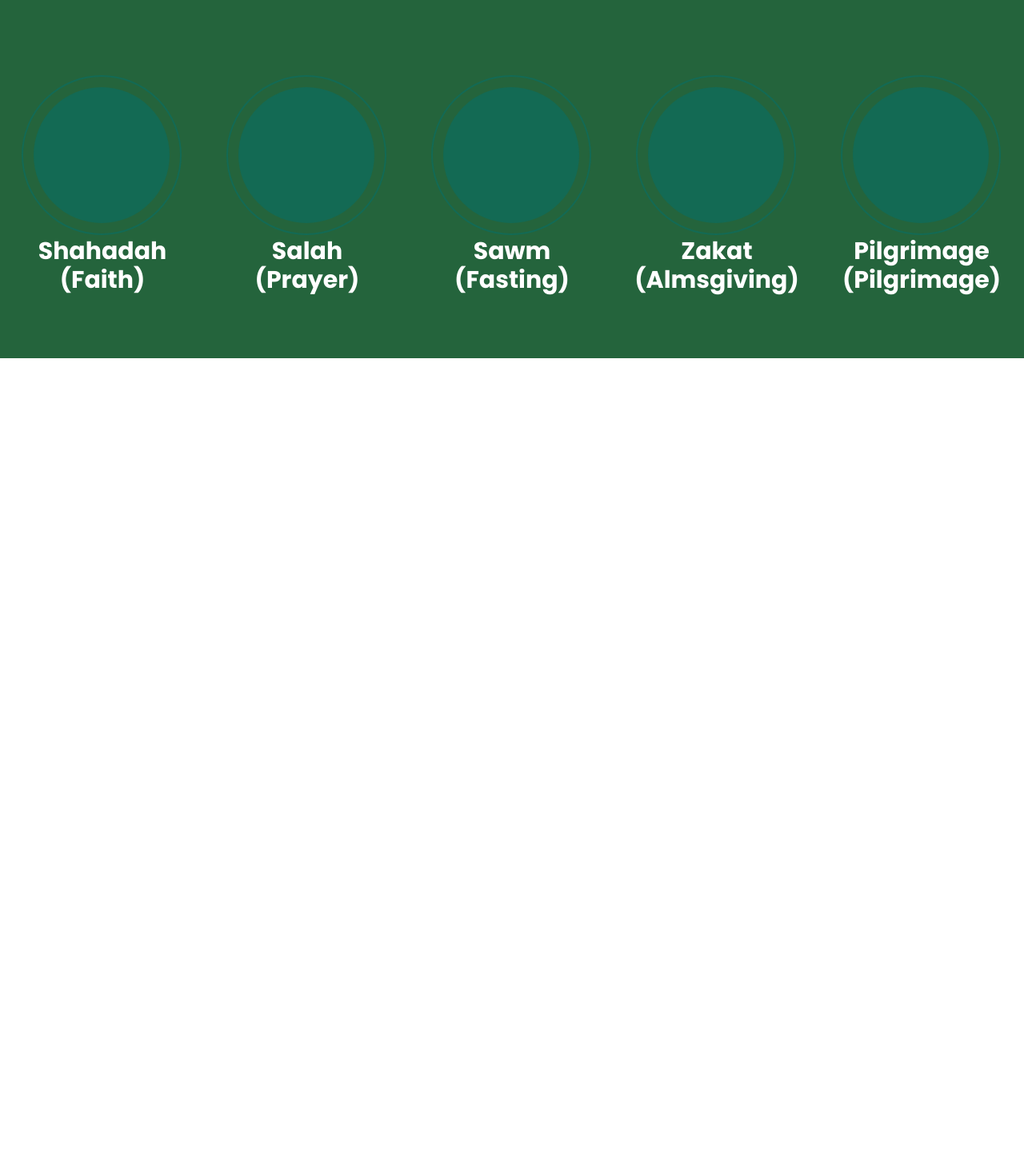
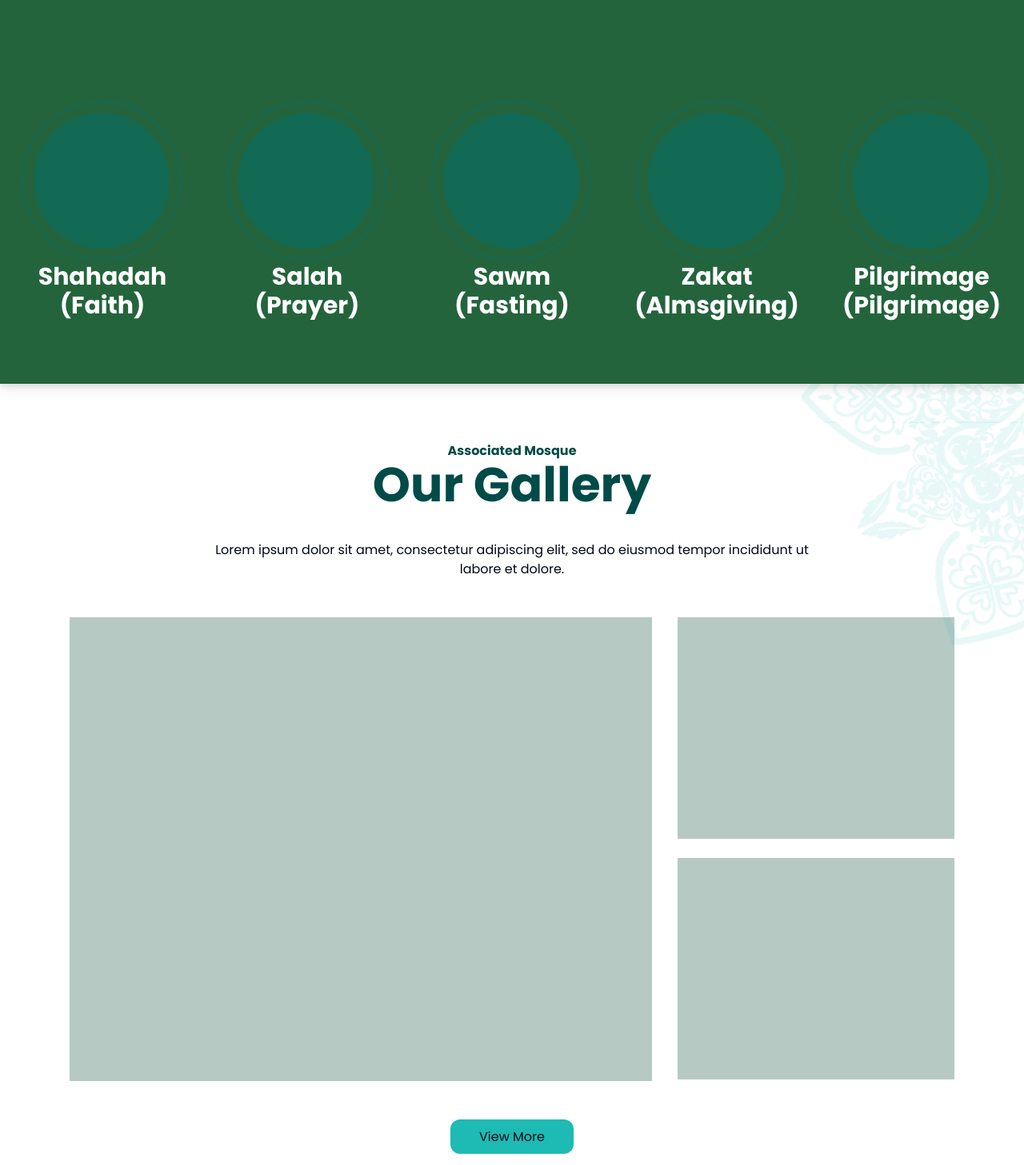
Before and after one commit to pandupan/mesjid-ku, a Next.js app: page /home in a window 1280 px wide. Shown: the part 1793-3250 px from the top of the page at 80% size. Before the commit the page ends 2241 px from the top, so only its background shows below. Built offline with nearby package versions, Linux system fonts and the light colour scheme.

Commit message:
[ADD] - OurGallery

```diff
--- a/app/home/page.tsx
+++ b/app/home/page.tsx
@@ -1,6 +1,7 @@
 import HeroSectionHP from '@/components/pages/HomePageT1/HeroSectionHP'
 import HistoryOfCenter from '@/components/pages/HomePageT1/HistoryOfCenter'
 import NamazTimings from '@/components/pages/HomePageT1/NamazTimings'
+import OurGallery from '@/components/pages/HomePageT1/OurGallery'
 import PillarsOfIslam from '@/components/pages/HomePageT1/PillarsOfIslam'
 import React from 'react'
 
@@ -11,6 +12,7 @@ const page = () => {
       <NamazTimings/>
       <HistoryOfCenter/>
       <PillarsOfIslam/>
+      <OurGallery/>
     </div>
   )
 }
--- a/components/pages/HomePageT1/OurGallery.tsx
+++ b/components/pages/HomePageT1/OurGallery.tsx
@@ -0,0 +1,42 @@
+import Image from "next/image";
+const OurGallery = () => {
+  return (
+    <div className="relative px-4 sm:px-10 xl:container flex flex-col py-8 overflow-y-auto ">
+          <div className="absolute -top-80 -right-8 z-0">
+      <div className="relative aspect-square w-[310px] h-[670px]">
+        <Image
+          src="/images/bg-vector-3-4.png"
+          alt="bg-vector"
+          fill={true} />
+      </div>
+    </div>
+      <div className="flex flex-col items-center my-10">
+        <h3 className="text-[#004B48] font-bold">Associated Mosque</h3>
+        <h1 className="text-[#004B48] text-6xl font-bold">Our Gallery</h1>
+      </div>
+      <p className="text-center w-[750px] place-self-center">
+      Lorem ipsum dolor sit amet, consectetur adipiscing elit, sed do eiusmod tempor incididunt ut labore et dolore.
+      </p>
+      <div className="flex flex-row gap-8 mt-12 justify-center">
+        <div className="bg-[#b6c9c3] w-[728px] h-[580px]">
+
+        </div>
+        <div className="flex flex-col gap-6">
+          <div className="w-[346px] h-[277px] bg-[#b6c9c3]">
+
+          </div>
+          <div className="w-[346px] h-[277px] bg-[#b6c9c3]">
+
+          </div>
+        </div>
+      </div>
+      <div className="mt-10 flex items-center justify-center ">
+      <button className="bg-[#1DBBB4] w-[154px] h-[43px] rounded-xl mt-2 place-self-center">
+      <a className="place-self-center">View More</a>
+    </button>
+      </div>
+    </div>
+  );
+};
+
+export default OurGallery;
--- a/components/pages/HomePageT1/PillarsOfIslam.tsx
+++ b/components/pages/HomePageT1/PillarsOfIslam.tsx
@@ -9,7 +9,7 @@ const PillarsOfIslam = () => {
           Pillars Of Islam
         </h1>
       </div>
-      <div className='flex flex-row gap-14 mt-8 items-center'>
+      <div className='flex flex-row gap-14 mt-16 items-center'>
         <div className='flex flex-col text-center items-center w-[200px]'>
           <div className='relative rounded-full w-[170px] h-[170px]'>
             <div className='absolute w-[200px] h-[200px] -left-4 -top-4 rounded-full flex justify-center items-center place-self-center border-2 border-[#03716D80]'>
```
Also changed, not shown: public/images/bg-vector-3-4.png (added).
